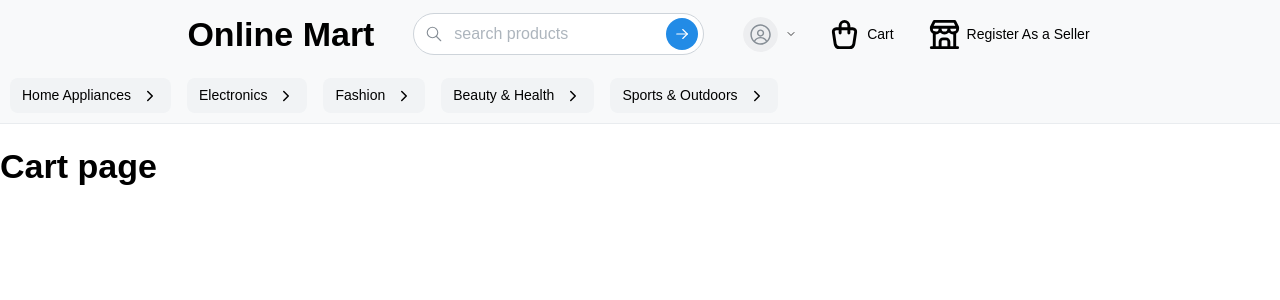
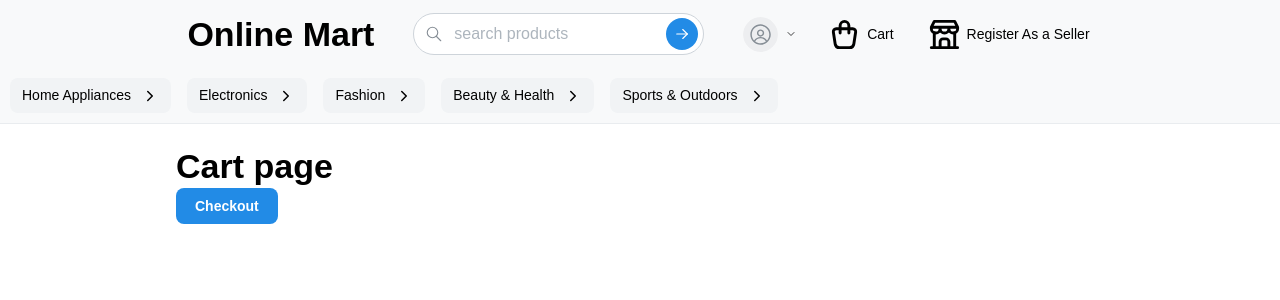
Before and after one commit to chaosifier/OnlineMart, a React (Vite) app in the folder frontend/: page /cart in a window 1280 px wide. Shown: the top 300 px of the page. Built offline with nearby package versions, Linux system fonts and the light colour scheme; no server answers.

Commit message:
feat: add checkout link in cart page

```diff
--- a/frontend/src/pages/cart/cartPage.tsx
+++ b/frontend/src/pages/cart/cartPage.tsx
@@ -1,5 +1,13 @@
-import { Title } from "@mantine/core";
+import { Button, Container, Title } from "@mantine/core";
+import { useNavigate } from "react-router-dom";
 
-export default function CartPage(){
-    return <Title>Cart page</Title>
+export default function CartPage() {
+    const navigate = useNavigate();
+
+    return (
+        <Container>
+            <Title>Cart page</Title>
+            <Button onClick={() => navigate("/checkout")}>Checkout</Button>
+        </Container>
+    );
 }
```
